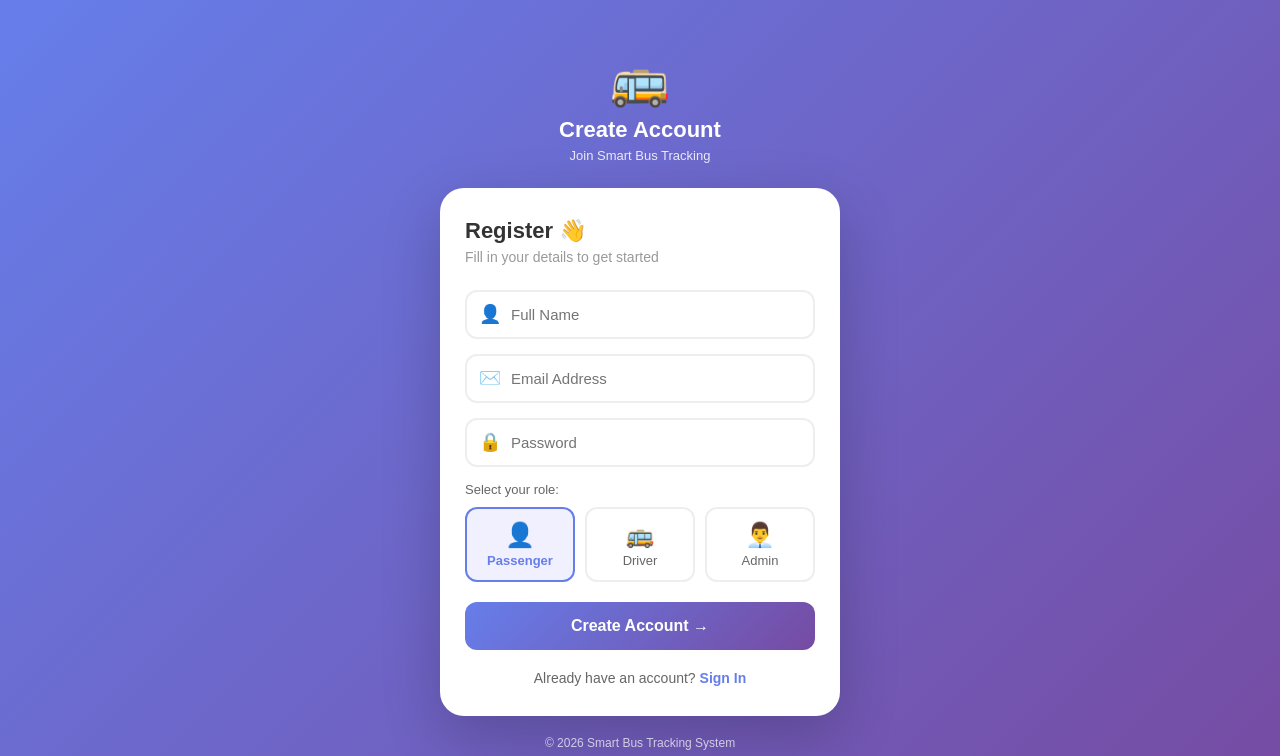
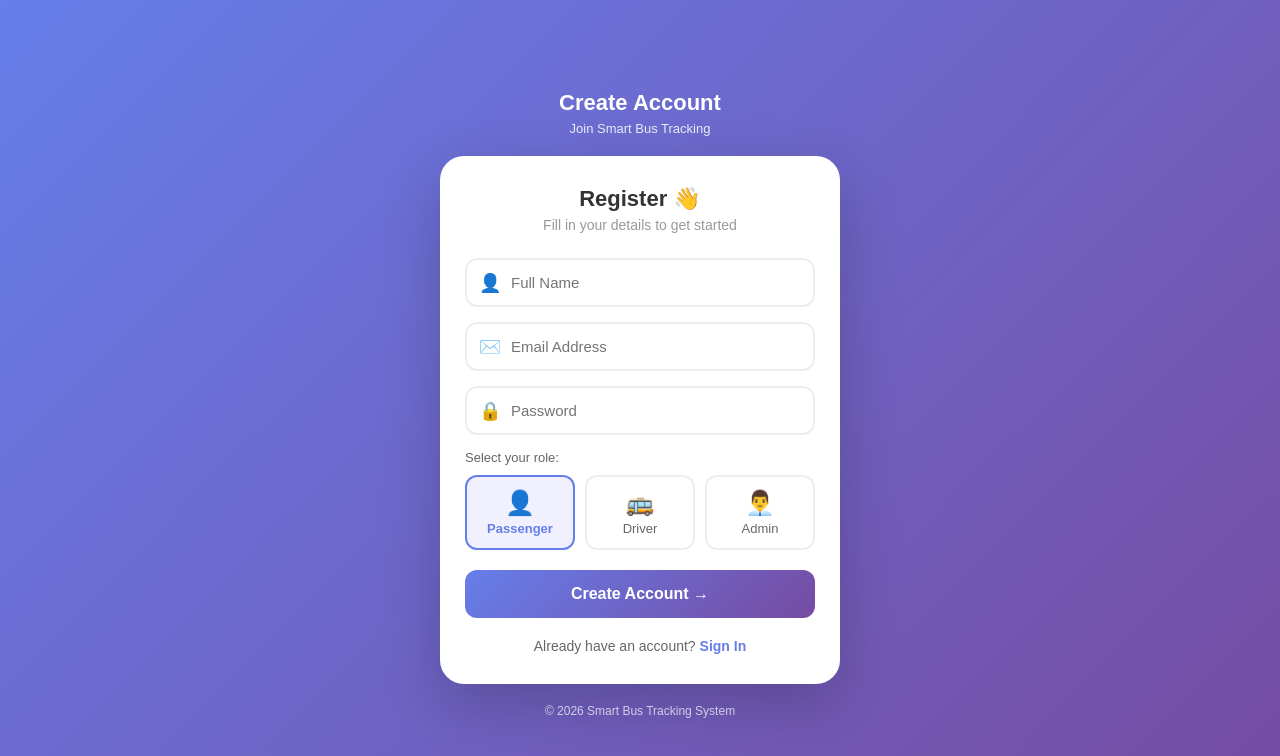
Before and after one commit to PR0810/Smart-Bus-Tracking, a Flask app: page /register in a window 1280 px wide. Shown: the top 756 px of the page. Run offline with Flask 3, Linux system fonts and the light colour scheme; some libraries are stand-ins or nearby versions.

Commit message:
update register UI

```diff
--- a/templates/register.html
+++ b/templates/register.html
@@ -22,7 +22,7 @@
       }
       .top-logo {
         text-align: center;
-        margin-bottom: 25px;
+        margin-bottom: 20px;
         color: white;
       }
       .top-logo .bus-icon {
@@ -152,14 +152,13 @@
   </head>
   <body>
     <div class="top-logo">
-      <div class="bus-icon">🚌</div>
       <h1>Create Account</h1>
       <p>Join Smart Bus Tracking</p>
     </div>
 
     <div class="card">
-      <h2>Register 👋</h2>
-      <p>Fill in your details to get started</p>
+      <h2 style="text-align: center">Register 👋</h2>
+      <p style="text-align: center">Fill in your details to get started</p>
 
       <form action="/register" method="POST">
         <div class="input-group">
```
